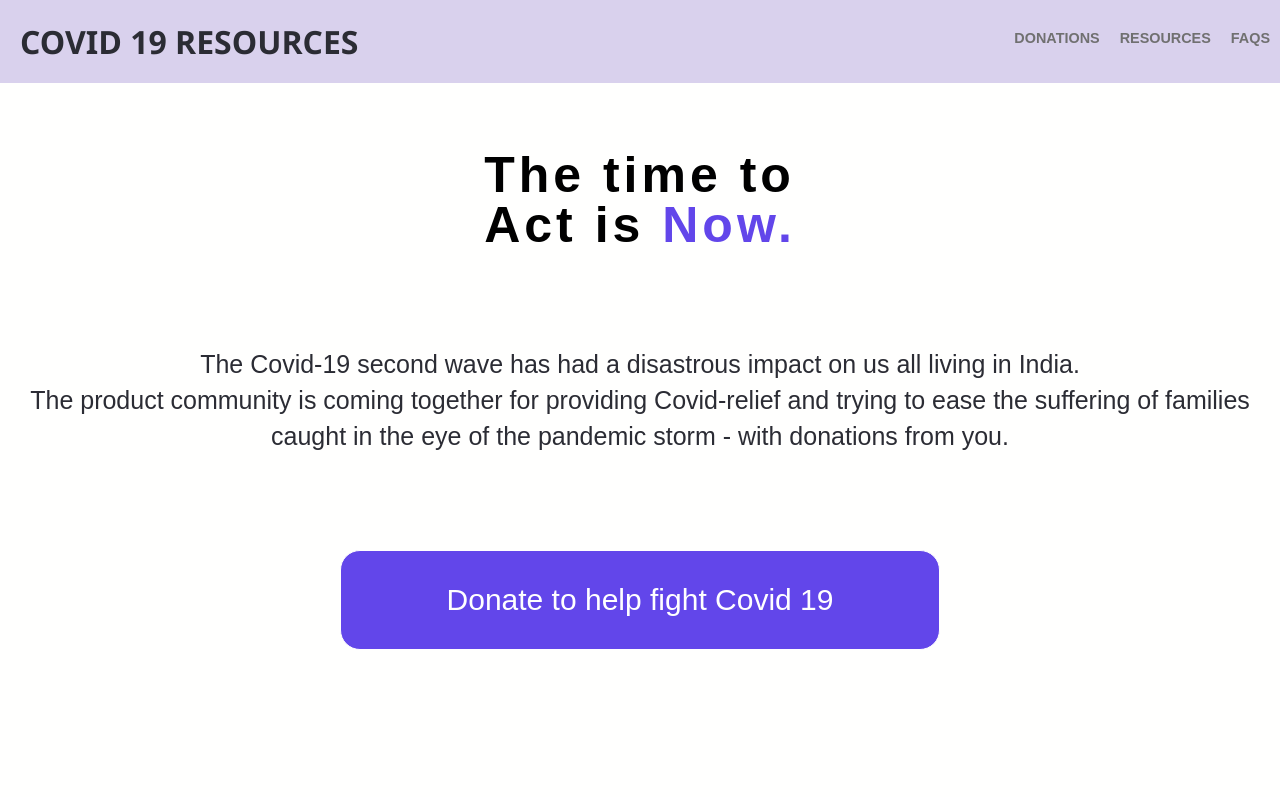
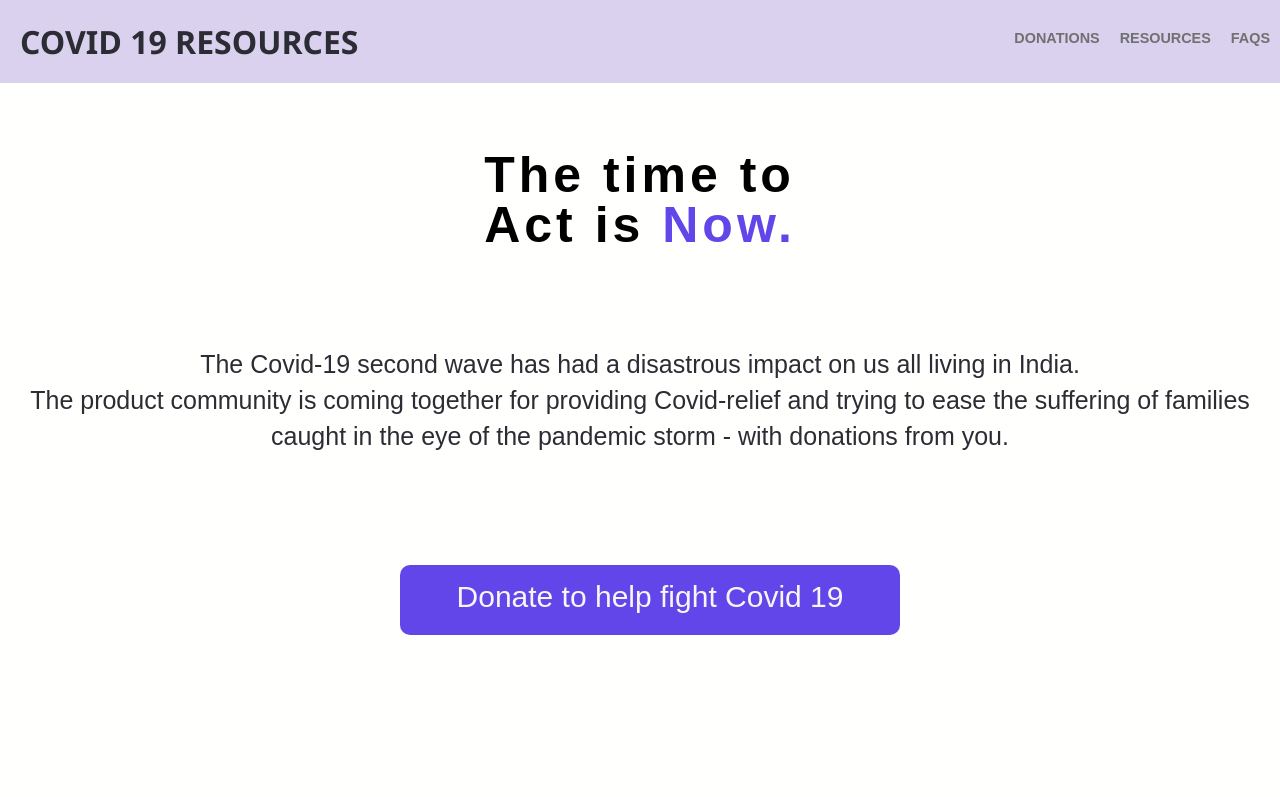
Before and after one commit to enigma-beep/Ericsson-_Assessment, a plain HTML site: page index.html in a window 1280 px wide. Shown: the top 797 px of the page. Drawn offline with Linux system fonts and the light colour scheme.

Commit message:
Update style.css

```diff
--- a/style.css
+++ b/style.css
@@ -125,20 +125,28 @@ header{
 } */
 
 .button-text {
-  height: 100px;
-  width: 600px;
-  float: left;
-  border: 1px solid white;
-  border-radius: 20px;
-  background-color: #6246ea;
-  font-weight: 10px;
+   height: 70px;
+  width: 500px;
+  font-weight: 20px;
+
   font-size: 30px;
+  border-radius: 10px;
+  margin-left: 20px;
+  background-color:  #6246ea ;
+  border: none;
+  color: rgb(248, 245, 245);
+  padding: 15px 32px;
+  text-align: center;
+  text-decoration: none;
+  display: inline-block;
+  font:message-box;
+  font-size: 30px;
+}
+a:hover{
+  background-color:green;
   color: white;
-  justify-content: center;
-  align-items: center;
-  text-align: center;
-  display: flex;
-  text-decoration: none;
+  border-radius: 19px;
+
 }
 
 .navtop{
```
